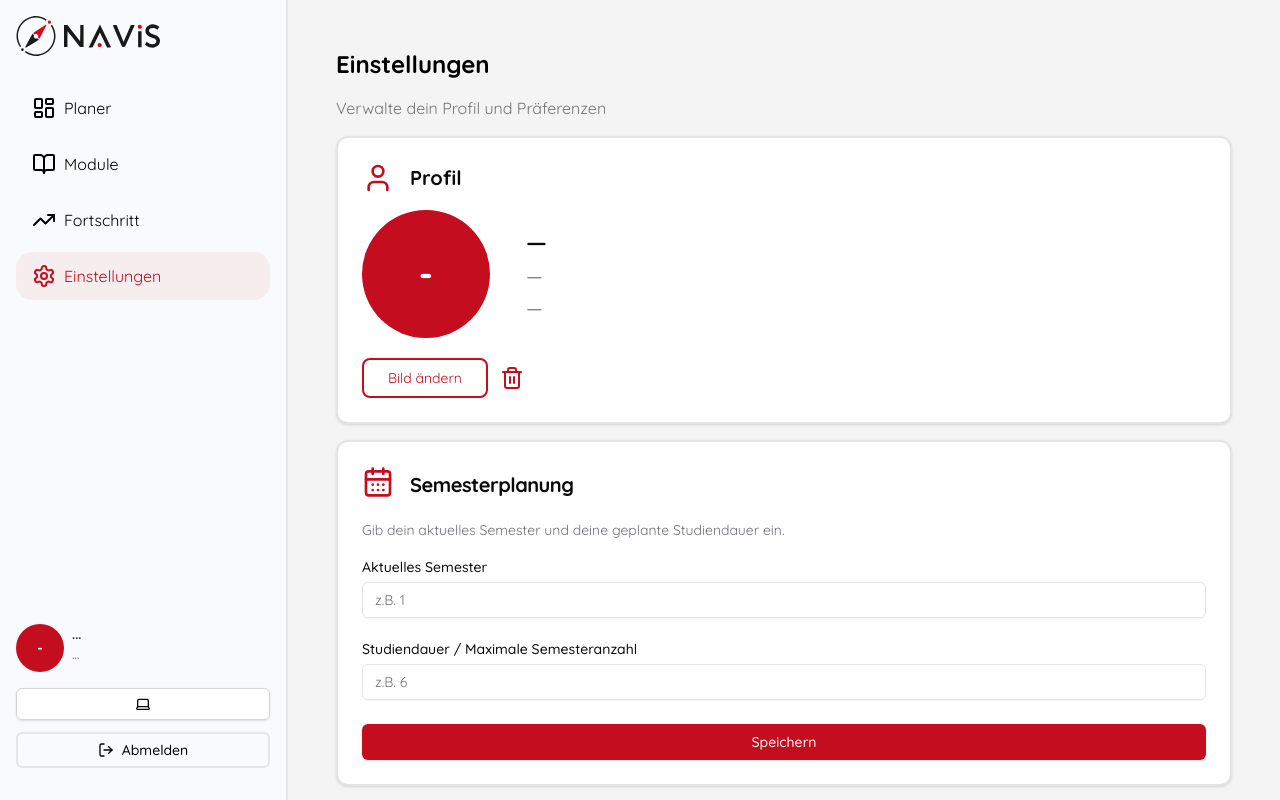
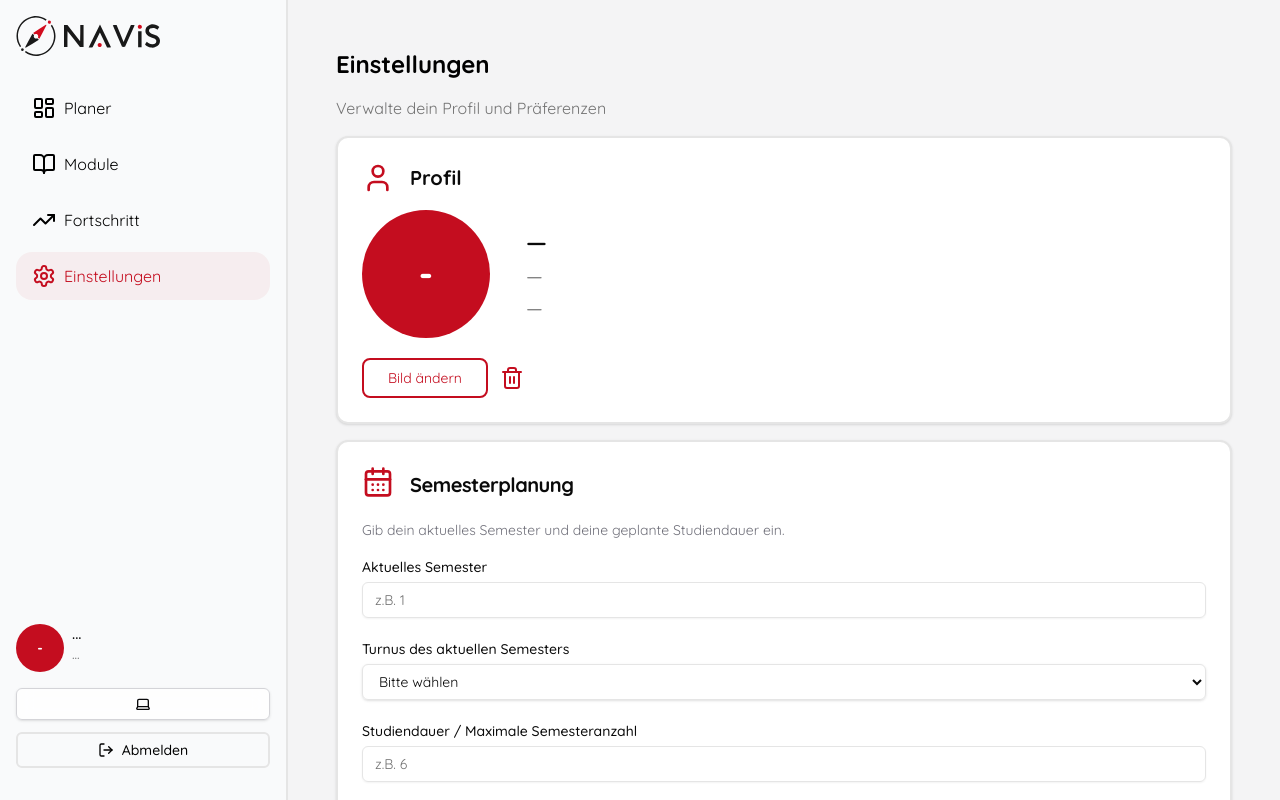
Before and after one commit to TuBerlin-Projekt-Medienerstellung/StudiKompass, a Next.js app: page /protected/settings in a window 1280 px wide. Shown: the top 800 px of the page. Built offline with nearby package versions, Linux system fonts and the light colour scheme; no server answers.

Commit message:
feat(settings): Turnus-Auswahl für aktuelles Semester

```diff
--- a/components/update-semester-form.tsx
+++ b/components/update-semester-form.tsx
@@ -26,6 +26,7 @@ export function UpdateSemesterForm({
     const [isLoading, setIsLoading] = useState(false);
     const [isSuccess, setIsSuccess] = useState(false);
     const [isLoadingData, setIsLoadingData] = useState(true);
+    const [turnus, setTurnus] = useState<string>("");
 
     useEffect(() => {
         async function ladeSemester() {
@@ -36,7 +37,7 @@ export function UpdateSemesterForm({
 
                 const { data, error } = await supabase
                     .from("profiles")
-                    .select("current_semester, max_semester")
+                    .select("current_semester, max_semester, current_turnus")
                     .eq("id", user.id)
                     .single();
 
@@ -44,6 +45,7 @@ export function UpdateSemesterForm({
 
                 if (data?.current_semester) setCurrentSemester(String(data.current_semester));
                 if (data?.max_semester) setMaxSemester(String(data.max_semester));
+                if (data?.current_turnus) setTurnus(data.current_turnus);
             } catch (e) {
                 console.error("Fehler beim Laden der Semesterdaten:", e);
             } finally {
@@ -79,6 +81,10 @@ export function UpdateSemesterForm({
         }
         if (max > 20) {
             setError("Das maximale Semester darf nicht größer als 20 sein.");
+            return false;
+        }
+        if (!turnus) {
+            setError("Bitte einen Turnus wählen.");
             return false;
         }
         return true;
@@ -119,6 +125,7 @@ export function UpdateSemesterForm({
                 .update({
                     current_semester: Number(currentSemester),
                     max_semester: max,
+                    current_turnus: turnus,
                 })
                 .eq("id", user.id);
 
@@ -170,6 +177,18 @@ export function UpdateSemesterForm({
                                     />
                                 </div>
                                 <div className="grid gap-2">
+                                    <Label htmlFor="turnus">Turnus des aktuellen Semesters</Label>
+                                    <select
+                                        id="turnus"
+                                        value={turnus}
+                                        onChange={(e) => setTurnus(e.target.value)}
+                                        className="flex h-9 w-full rounded-md border border-input bg-transparent px-3 py-1 text-sm shadow-sm outline-none focus:ring-1 focus:ring-ring">
+                                        <option value="">Bitte wählen</option>
+                                        <option value="WiSe">Wintersemester (WiSe)</option>
+                                        <option value="SoSe">Sommersemester (SoSe)</option>
+                                    </select>
+                                </div>
+                                <div className="grid gap-2">
                                     <Label htmlFor="max_semester">Studiendauer / Maximale Semesteranzahl</Label>
                                     <Input
                                         id="max_semester"
```
